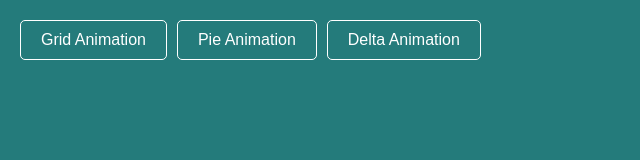
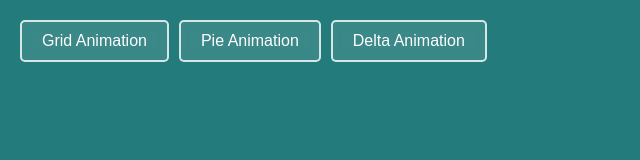
Before and after one commit to jrelgin/Standard-Ed-Animate, a website built with Vite: page src/delta.html in a window 1280 px wide. Shown: the whole page, without its empty margins (0-640 px from the left). Built offline with nearby package versions, Linux system fonts and the light colour scheme.

Commit message:
Enhance navigation links for better visibility on teal background

```diff
--- a/src/delta.html
+++ b/src/delta.html
@@ -37,14 +37,16 @@
             color: white;
             text-decoration: none;
             padding: 10px 20px;
-            border: 1px solid white;
+            border: 2px solid rgba(255, 255, 255, 0.8);
             border-radius: 5px;
             transition: all 0.3s ease;
             z-index: 100;
+            backdrop-filter: blur(5px);
+            background: rgba(255, 255, 255, 0.1);
         }
         .nav-link:hover {
-            background: white;
-            color: black;
+            background: rgba(255, 255, 255, 0.9);
+            color: #247B7B;
         }
     </style>
 </head>
```
